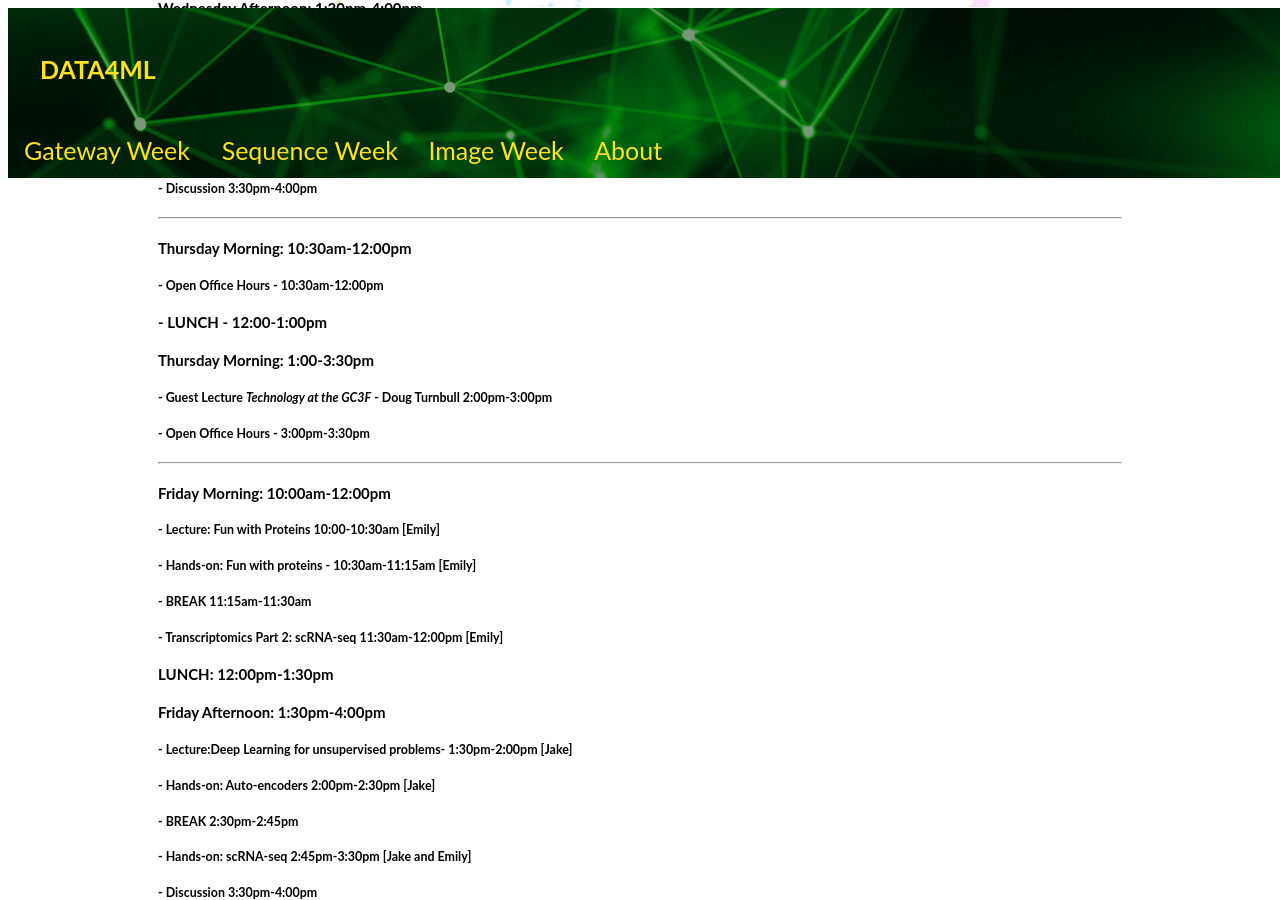
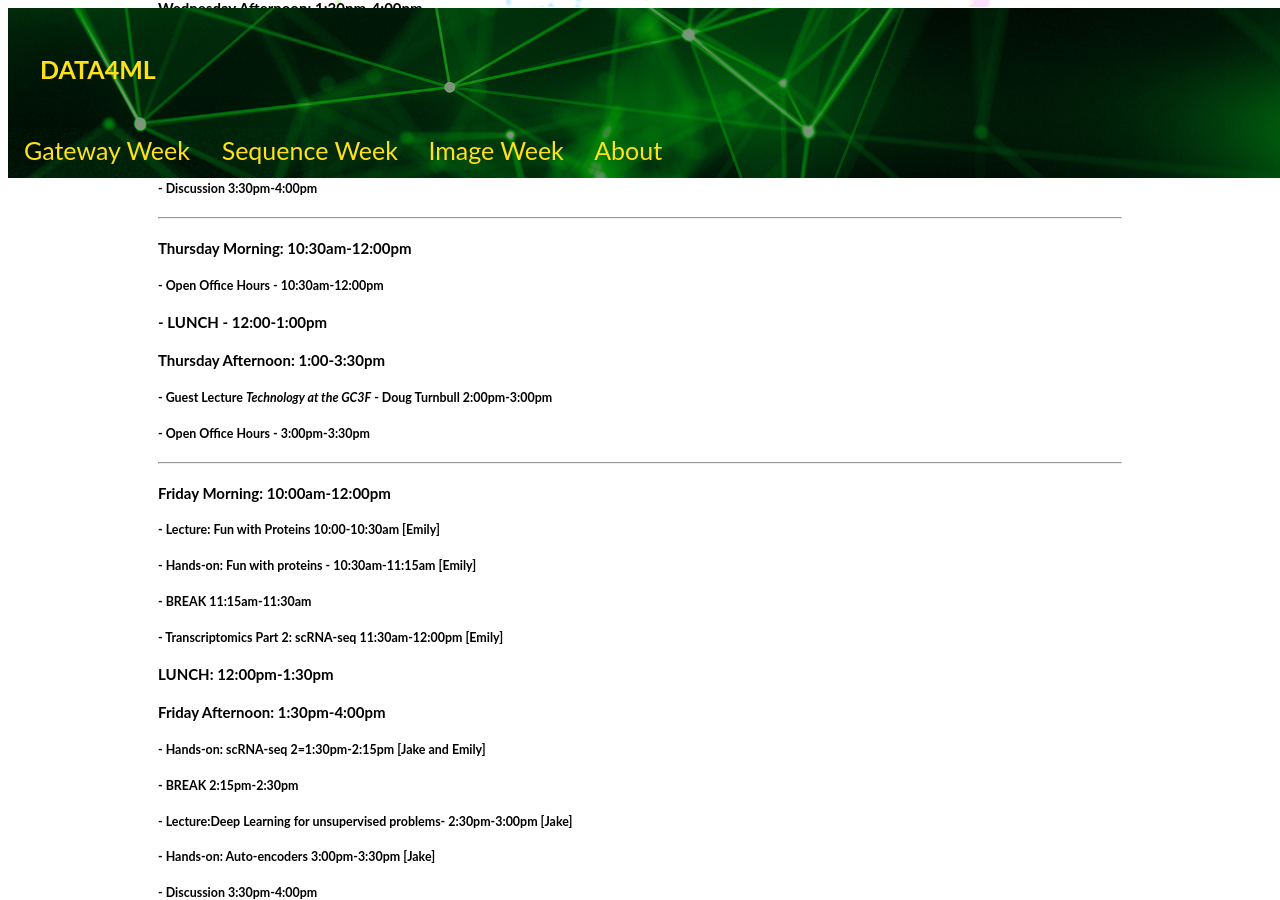
Before and after one commit to UO-Data-Science/Data4ML1, a Jekyll site: the page built from docs/Data4MLW2.md, in a window 1280 px wide and 900 px high, scrolled down 1055 px. Built offline with Jekyll 4.4.1, drawn with Linux system fonts in a browser that asks for light colours; some of the changed text lies outside the part shown.

Commit message:
Update Data4MLW2.md

```diff
--- a/docs/Data4MLW2.md
+++ b/docs/Data4MLW2.md
@@ -24,7 +24,7 @@ filename: Data4MLW1.md
 
 ####  **Lunch** - 12:00-1:00pm
 
-#### **Tuesday Morning: 1:00-3:30pm**
+#### **Tuesday Afternoon: 1:00-3:30pm**
 ##### - **Guest Lecture** *ML and the Microbiome* - Kaye Shek 1:00pm-2:00pm
 ##### - **Open Office Hours** - 2:00pm-3:30pm
 
@@ -53,7 +53,7 @@ filename: Data4MLW1.md
 
 #### - **LUNCH** - 12:00-1:00pm
 
-#### **Thursday Morning: 1:00-3:30pm**
+#### **Thursday Afternoon: 1:00-3:30pm**
 ##### - **Guest Lecture** *Technology at the GC3F* - Doug Turnbull 2:00pm-3:00pm
 ##### - **Open Office Hours** - 3:00pm-3:30pm
 
@@ -68,8 +68,8 @@ filename: Data4MLW1.md
 #### **LUNCH: 12:00pm-1:30pm**
 
 #### **Friday Afternoon: 1:30pm-4:00pm**
-##### - **Lecture:Deep Learning for unsupervised problems**- 1:30pm-2:00pm [Jake]
-##### - **Hands-on: Auto-encoders** 2:00pm-2:30pm [Jake]
-##### - **BREAK** 2:30pm-2:45pm
-##### - **Hands-on: scRNA-seq** 2:45pm-3:30pm [Jake and Emily]
+##### - **Hands-on: scRNA-seq** 2=1:30pm-2:15pm [Jake and Emily]
+##### - **BREAK** 2:15pm-2:30pm
+##### - **Lecture:Deep Learning for unsupervised problems**- 2:30pm-3:00pm [Jake]
+##### - **Hands-on: Auto-encoders** 3:00pm-3:30pm [Jake]
 ##### - **Discussion** 3:30pm-4:00pm
```
